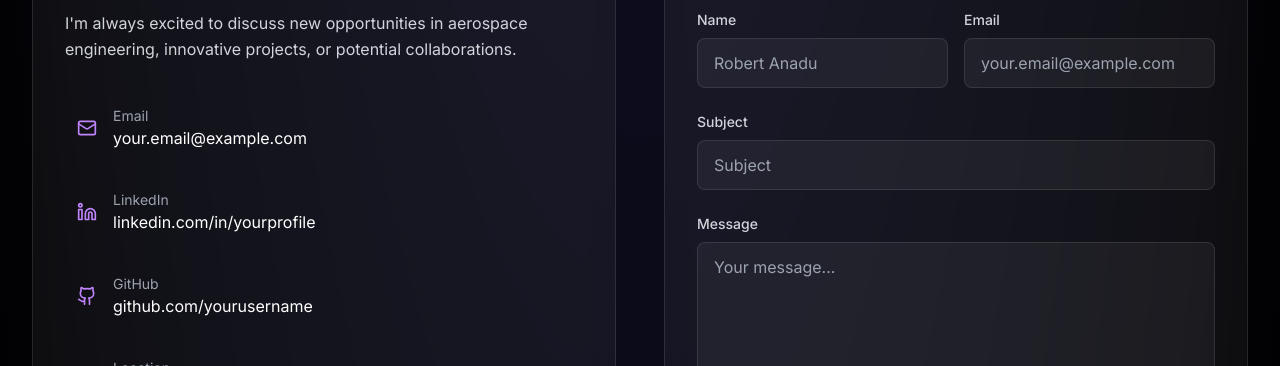
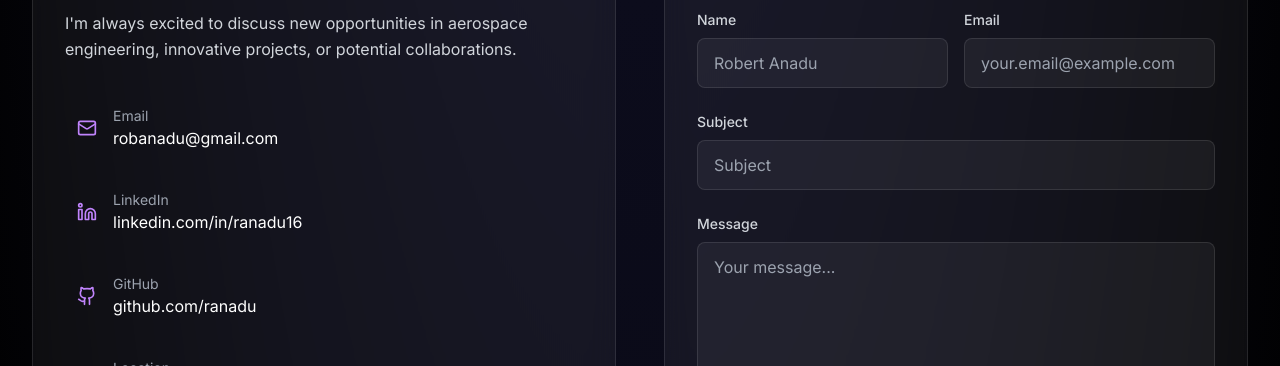
Before and after one commit to ranadu/portfolio-v2, a React (Vite) app: page / in a window 1280 px wide. Shown: the part 4960-5326 px from the top of the page. Built offline with nearby package versions, Linux system fonts and the light colour scheme.

Commit message:
Update Contact.jsx

```diff
--- a/src/components/Contact.jsx
+++ b/src/components/Contact.jsx
@@ -41,19 +41,19 @@ const Contact = () => {
     {
       icon: <Mail className="w-5 h-5" />,
       label: "Email",
-      value: "your.email@example.com",
+      value: "robanadu@gmail.com",
       href: "mailto:robanadu@gmail.com"
     },
     {
       icon: <Linkedin className="w-5 h-5" />,
       label: "LinkedIn",
-      value: "linkedin.com/in/yourprofile",
+      value: "linkedin.com/in/ranadu16",
       href: "https://linkedin.com/in/ranadu16"
     },
     {
       icon: <Github className="w-5 h-5" />,
       label: "GitHub",
-      value: "github.com/yourusername",
+      value: "github.com/ranadu",
       href: "https://github.com/ranadu"
     },
     {
```
